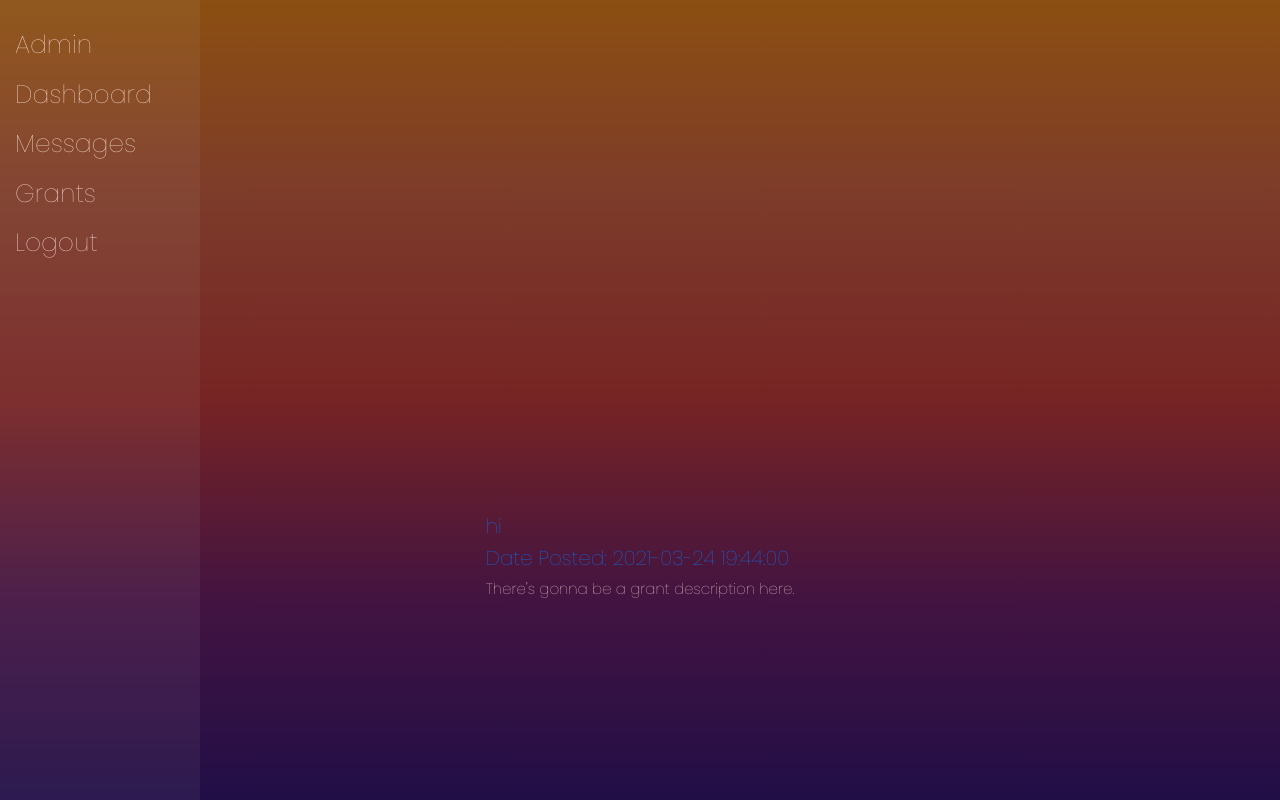
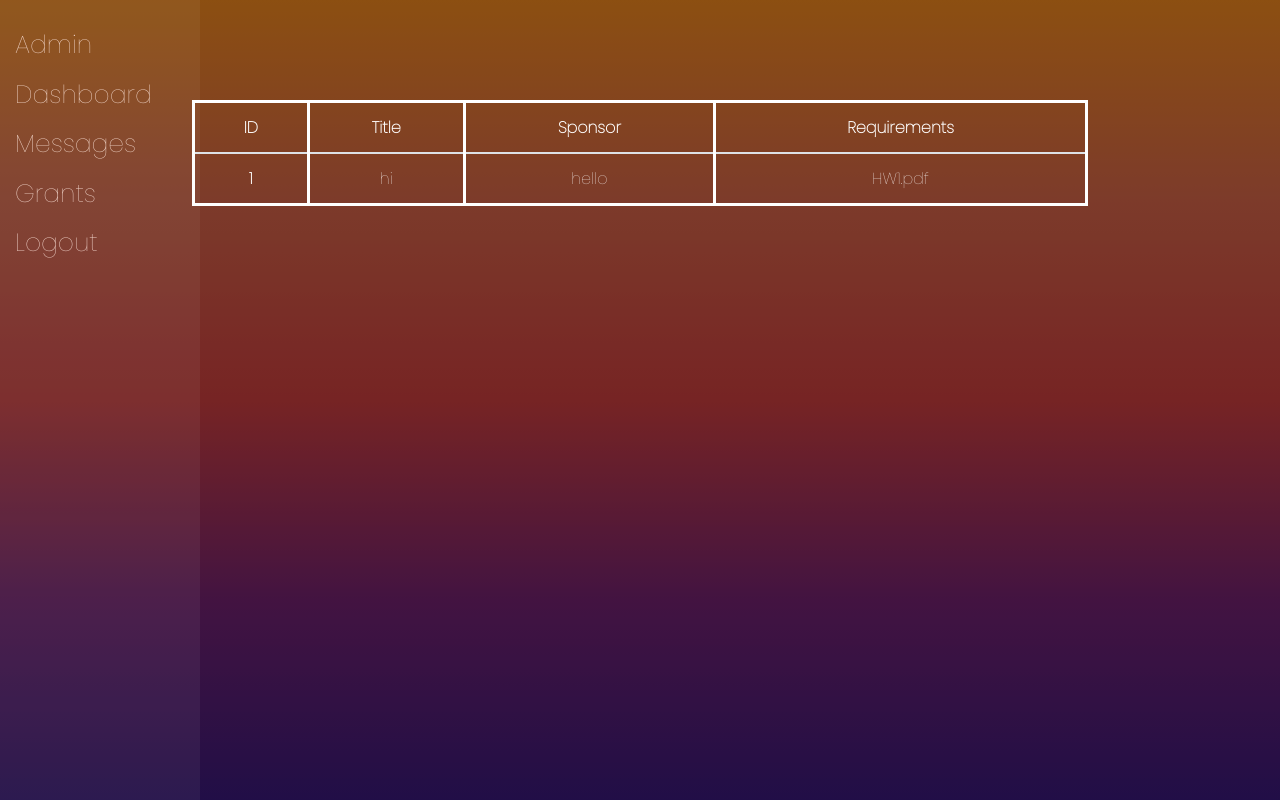
Before and after one commit to CSC400-GMS/gms, a Flask app: page /grants in a window 1280 px wide. Run offline with Flask 2, Linux system fonts and the light colour scheme; data comes from the database, SQL or seed files in the repository; both versions use the stored data as it was after the commit; some libraries are stand-ins or nearby versions.

Commit message:
changed the grants page to display info in table format

```diff
--- a/gms/routes.py
+++ b/gms/routes.py
@@ -125,7 +125,7 @@ def dashboard(usertype):
         return redirect(url_for('register'))
 @app.route('/grants', methods=['GET','POST'])
 def grants():
-    grants = query_grants()
+    grants = select_all('grants')
 
     return render_template('admingrants.html', grants=grants)
 
--- a/gms/templates/admingrants.html
+++ b/gms/templates/admingrants.html
@@ -11,12 +11,34 @@
       <link href="{{ url_for('static', filename='styles/style.css') }}" rel="stylesheet" type="text/css" />
       <link rel="stylesheet" href="https://use.fontawesome.com/releases/v5.15.2/css/all.css" integrity="sha3
 84-vSIIfh2YWi9wW0r9iZe7RJPrKwp6bG+s9QZMoITbCckVJqGCCRhc+ccxNcdpHuYu" crossorigin="anonymous">
+<style>
+.table {
+  position: absolute;
+  top:100px;
+  width: 70%;
+  border:solid;
+  border-color: rgb(255,255,255);
+}
+th, td{
+  color: rgb(255,255,255);
+  border:solid;
+  border-color: rgb(255,255,255);
+  text-align: center;
+}
+.gr:hover{
+  background-color: rgb(0,0,0,.45);
+}
+
+
+</style>
+
+
     </head>
     <body>
       <script type="text/javascript" src="script.js"></script>
       <div class="sidenav">
         <a href="#">Admin</a>
-        <a href="{{ url_for('dashboard') }}">Dashboard</a>
+        <a href="#">Dashboard</a>
         <a href="#">Messages</a>
         <a href="{{ url_for('grants') }}">Grants</a>
         <a class="bottom" href="{{ url_for('logout') }}">Logout</a>
@@ -24,15 +46,44 @@
       <div class="container">
         <div class="grant-item">
         </div>
+
+        <table class="table">
+  <thead>
+    <tr>
+      <th scope="col">ID</th>
+      <th scope="col">Title</th>
+      <th scope="col">Sponsor</th>
+      <th scope="col">Requirements</th>
+    </tr>
+  </thead>
 	{% for grant in grants%}
-        <div class="grant-item">
+  <tbody>
+    <tr class="gr" onclick="grantpage({{ grant[0] }})">
+  <th scope="row">{{ grant[0] }}</th>
+  <td>{{ grant[1] }}</td>
+  <td>{{ grant[2] }}</td>
+  <td>{{ grant[3] }}</td>
+   </tr>
+
+
+
+  <!--      <div class="grant-item">
           <a href="#" class="grant-list-item">
 	    <h5>{{ grant[0] }}</h5>
 	    <h5>Date Posted: {{ grant[1] }}</h5>
 	    <p> There's gonna be a grant description here. </p>
 	  </a>
-        </div>
+  </div> -->
 	{% endfor %}
-      </div>
+</tbody>
+</table>
+</div>
+
+<script>
+function grantpage(id){
+  location.replace('http://localhost:5000/grants'+"/"+id)
+
+}
+</script>
     </body>
   </html>
```
Also changed, not shown: app.db (added).
